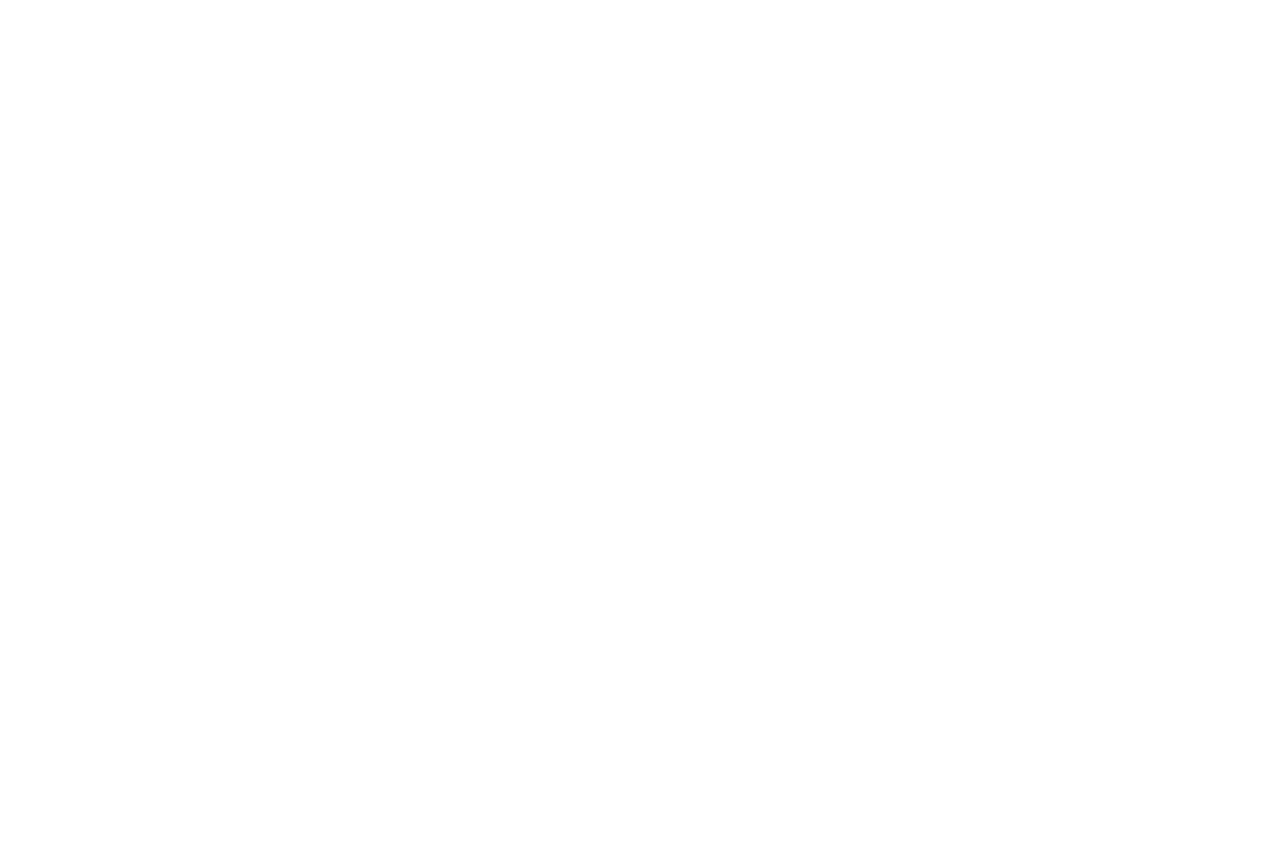
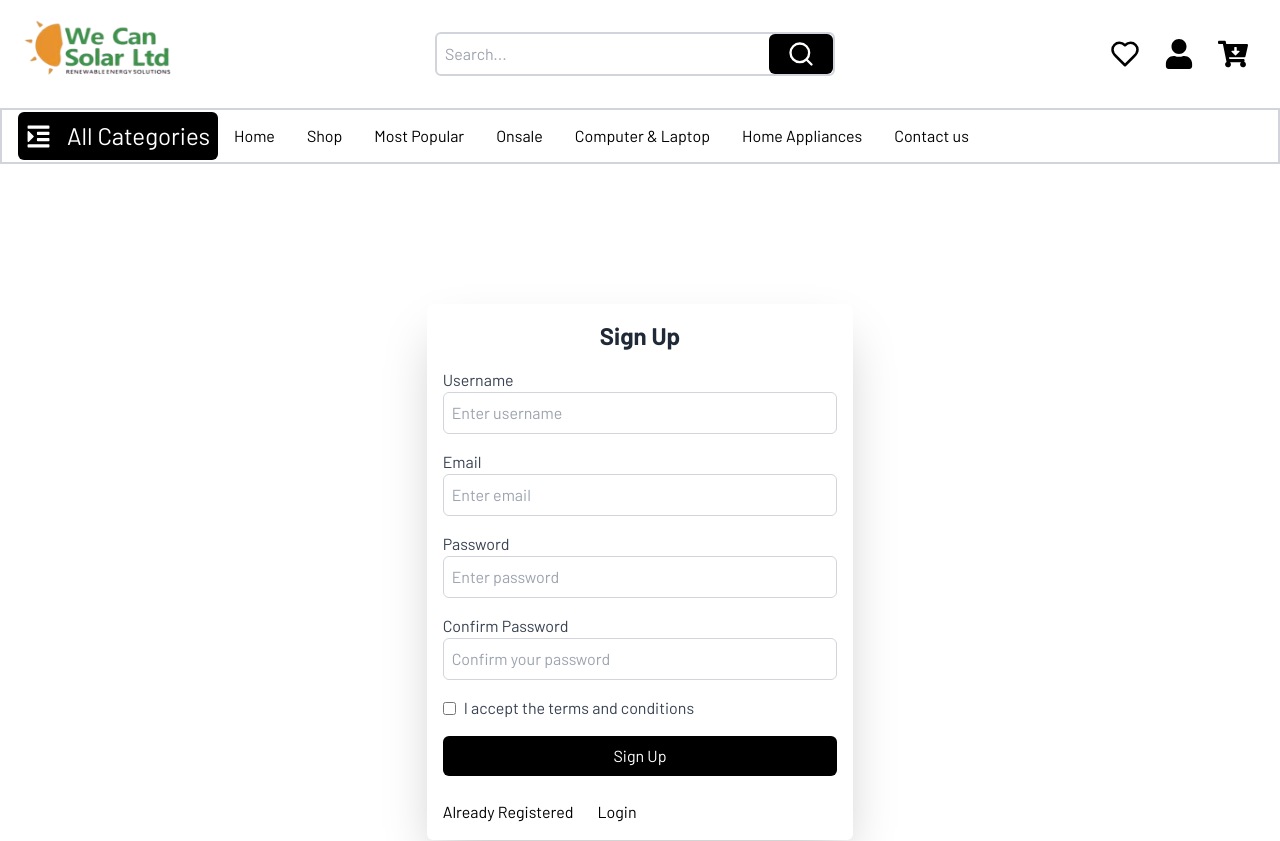
Before and after one commit to vikky269/SOLARLTD, a React (Vite) app: page /sign-up in a window 1280 px wide. Before the commit this address had no page. Shown: the top 841 px of the page. Before the commit the page ends 800 px from the top, so only its background shows below. Built offline with nearby package versions, Linux system fonts and the light colour scheme; the HTML template or start-up script is replaced by a standard one.

Commit message:
sign up form

```diff
--- a/src/App.tsx
+++ b/src/App.tsx
@@ -9,6 +9,7 @@
 import Shop from "./pages/Shop/Shop"
 import Login from "./pages/Auth/Login/Login"
 import Cart from "./pages/Cart/Cart"
+import SignupForm from "./pages/Auth/SignUp/Signup"
 
 function App() {
 
@@ -24,6 +25,7 @@
             <Route path="/favorite" element={<Favorite />}></Route>
             <Route path="/Shop" element={<Shop />}></Route>
             <Route path="/Login" element={<Login />}></Route>
+            <Route path="/sign-up" element={<SignupForm />}></Route>
             <Route path="/cart" element={<Cart />}></Route>
             <Route path="product-category/:categoryName" element={<ProductCategory />} />
           </Route>
--- a/src/pages/Auth/Login/Login.tsx
+++ b/src/pages/Auth/Login/Login.tsx
@@ -1,4 +1,5 @@
 import React, { useState } from 'react';
+import { Link } from 'react-router-dom';
 
 // Define the types for the form data
 interface FormData {
@@ -95,11 +96,15 @@
         <div>
           <button
             type="submit"
-            className="w-full p-2 bg-black text-white rounded-md transition"
+            className="w-full p-2 bg-black text-white rounded-md transition mb-6"
           >
             Login
           </button>
         </div>
+
+        <span>Don't have an account yet ?
+             <Link to="/sign-up" className='cursor-pointer hover:text-black ml-6'>Sign up</Link>
+          </span>
       </form>
     </div>
     </div>
--- /dev/null
+++ b/src/pages/Auth/SignUp/Signup.tsx
@@ -0,0 +1,153 @@
+import React, { useState } from 'react';
+import {Link }from "react-router-dom"
+
+// Define the types for the form data
+interface FormData {
+  username: string;
+  email: string;
+  password: string;
+  confirmPassword: string;
+  termsAccepted: boolean;
+}
+
+const SignupForm: React.FC = () => {
+  // State to store form data
+  const [formData, setFormData] = useState<FormData>({
+    username: '',
+    email: '',
+    password: '',
+    confirmPassword: '',
+    termsAccepted: false,
+  });
+
+  // State to manage form submission error or success
+  const [error, setError] = useState<string>('');
+
+  // Handle form input changes
+  const handleChange = (e: React.ChangeEvent<HTMLInputElement>) => {
+    const { name, value, type, checked } = e.target;
+    setFormData((prev) => ({
+      ...prev,
+      [name]: type === 'checkbox' ? checked : value,
+    }));
+  };
+
+  // Handle form submission
+  const handleSubmit = (e: React.FormEvent) => {
+    e.preventDefault();
+
+    // Basic validation check (you can enhance this as needed)
+    if (!formData.username || !formData.email || !formData.password || !formData.confirmPassword) {
+      setError('All fields are required.');
+      return;
+    }
+
+    if (formData.password !== formData.confirmPassword) {
+      setError('Passwords do not match.');
+      return;
+    }
+
+    if (!formData.termsAccepted) {
+      setError('You must accept the terms and conditions.');
+      return;
+    }
+
+    // Clear error if validation passes
+    setError('');
+    // Handle your signup logic here (e.g., API call)
+    console.log('Form submitted:', formData);
+  };
+
+  return (
+    <div className="flex justify-center items-center min-h-screen">
+      <div className="shadow-2xl flex flex-col p-4 w-96 md:w-1/3 mx-auto mt-10 rounded-md mb-6">
+        <form onSubmit={handleSubmit} className="space-y-4">
+          <h2 className="text-2xl font-bold text-center text-gray-800">Sign Up</h2>
+
+          {/* Username input */}
+          <div>
+            <label className="block text-gray-700">Username</label>
+            <input
+              type="text"
+              name="username"
+              value={formData.username}
+              onChange={handleChange}
+              className="w-full p-2 border border-gray-300 rounded-md"
+              placeholder="Enter username"
+            />
+          </div>
+
+          {/* Email input */}
+          <div>
+            <label className="block text-gray-700">Email</label>
+            <input
+              type="email"
+              name="email"
+              value={formData.email}
+              onChange={handleChange}
+              className="w-full p-2 border border-gray-300 rounded-md"
+              placeholder="Enter email"
+            />
+          </div>
+
+          {/* Password input */}
+          <div>
+            <label className="block text-gray-700">Password</label>
+            <input
+              type="password"
+              name="password"
+              value={formData.password}
+              onChange={handleChange}
+              className="w-full p-2 border border-gray-300 rounded-md"
+              placeholder="Enter password"
+            />
+          </div>
+
+          {/* Confirm Password input */}
+          <div>
+            <label className="block text-gray-700">Confirm Password</label>
+            <input
+              type="password"
+              name="confirmPassword"
+              value={formData.confirmPassword}
+              onChange={handleChange}
+              className="w-full p-2 border border-gray-300 rounded-md"
+              placeholder="Confirm your password"
+            />
+          </div>
+
+          {/* Terms and Conditions */}
+          <div className="flex items-center">
+            <input
+              type="checkbox"
+              name="termsAccepted"
+              checked={formData.termsAccepted}
+              onChange={handleChange}
+              className="mr-2"
+            />
+            <label className="text-gray-700">I accept the terms and conditions</label>
+          </div>
+
+          {/* Error message */}
+          {error && <p className="text-red-500 text-sm">{error}</p>}
+
+          {/* Submit button */}
+          <div>
+            <button
+              type="submit"
+              className="w-full p-2 bg-black text-white rounded-md mb-6"
+            >
+              Sign Up
+            </button>
+          </div>
+
+          <span>Already Registered
+             <Link to="/Login" className='cursor-pointer hover:text-black ml-6'>Login</Link>
+          </span>
+        </form>
+      </div>
+    </div>
+  );
+};
+
+export default SignupForm;
```
